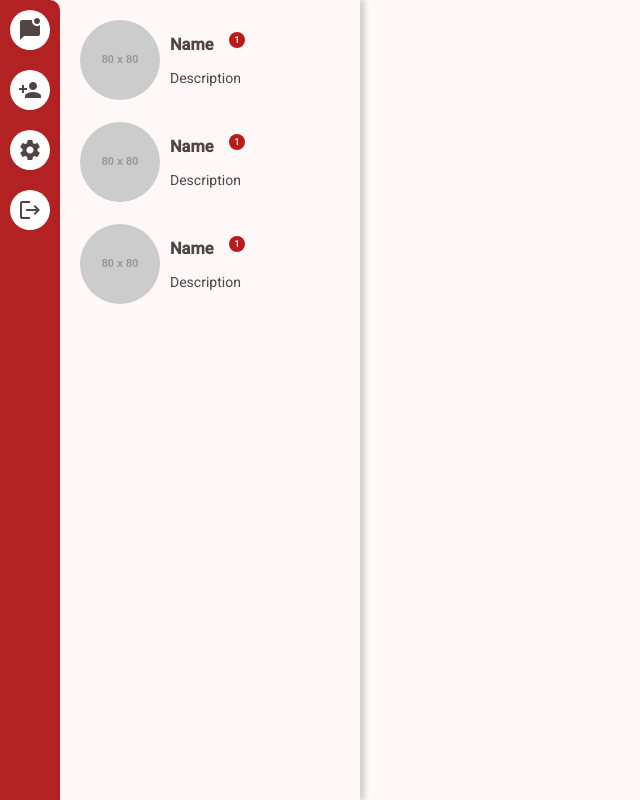
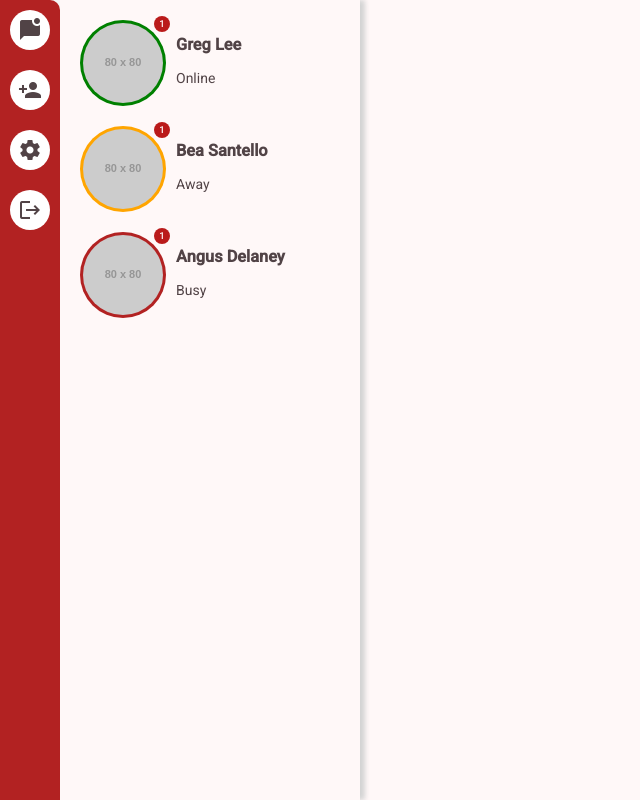
Before and after one commit to lfHagy/GoChat, an Angular app in the folder angular-client/: page /home in a window 1280 px wide. Shown: the whole page, without its empty margins (0-640 px from the left). Built offline with nearby package versions, Linux system fonts and the light colour scheme.

Commit message:
further backend planning, started mocking data, service creation and planning

```diff
--- a/angular-client/src/app/core/enums/status-enum.ts
+++ b/angular-client/src/app/core/enums/status-enum.ts
@@ -1,6 +1,6 @@
 export enum StatusEnum {
-  Online = 'online',
-  Offline = 'offline',
-  Away = 'away',
-  DoNotDisturb = 'busy'
+  Online = 'Online',
+  Offline = 'Offline',
+  Away = 'Away',
+  Busy = 'Busy'
 }
--- /dev/null
+++ b/angular-client/src/app/core/services/contacts-service.ts
@@ -0,0 +1,24 @@
+import { Injectable, signal } from '@angular/core';
+import { UserInterface } from '../interfaces/user-interface';
+import { StatusEnum } from '../enums/status-enum';
+
+@Injectable({ providedIn: 'root' })
+export class ContactsService {
+  contacts = signal<UserInterface[]>([]);
+
+  // MOCK DATA — remove once backend is integrated
+  private mockUsers: UserInterface[] = [
+    { id: '2', username: 'Greg Lee', status: StatusEnum.Online, contactList: [] },
+    { id: '3', username: 'Bea Santello', status: StatusEnum.Away, contactList: [] },
+    { id: '4', username: 'Angus Delaney', status: StatusEnum.Busy, contactList: [] }
+  ];
+
+  fetchContacts() { // backend will handle finding the correct users
+    this.contacts.set(this.mockUsers);
+    console.log("fetched contacts!", this.contacts())
+  }
+
+  updateContactStatus(userId: string, status: StatusEnum) { // will update statuses as it listens to socket we'll add later
+    // TODO
+  }
+}
--- a/angular-client/src/app/core/services/user-service.ts
+++ b/angular-client/src/app/core/services/user-service.ts
@@ -3,10 +3,13 @@ import { UserInterface } from '../interfaces/user-interface';
 import { StatusEnum } from '../enums/status-enum';
 import { Router } from '@angular/router';
 
-@Injectable({
-  providedIn: 'root'
-})
+@Injectable({ providedIn: 'root' })
 export class UserService {
+  router = inject(Router);
+
+  currentUser = signal<UserInterface | null>(null);
+
+  // MOCK LOGIN — remove once backend is integrated
   mockLoggedUser: UserInterface = {
     id: "1",
     username: "Angular John",
@@ -14,18 +17,13 @@ export class UserService {
     status: StatusEnum.Online
   }
 
-  router = inject(Router);
-
-  currentUser = signal<UserInterface | null>(null);
-
-
   login() {
     this.currentUser.set(this.mockLoggedUser);
-    console.log("logged user has username ", this.currentUser()?.username);
-    this.router.navigate(['/home'])
+    console.log("Logged in user:", this.currentUser()?.username);
+    this.router.navigate(['/home']);
   }
 
-  logout() { // TODO - add a dialogue to confirm if the user wants to logout
+  logout() {
     this.router.navigate([""]);
   }
 }
--- a/angular-client/src/app/pages/home/contact-bar/contact-bar.html
+++ b/angular-client/src/app/pages/home/contact-bar/contact-bar.html
@@ -1,5 +1,7 @@
-<app-contact-card (click)="navigateToChat()"/>
-<app-contact-card/>
-<app-contact-card/>
-
-<!-- TODO - this'll be a list that "grows by itself" as we fetch the contacts -->
+@if (contacts().length > 0) {
+  @for (contact of contacts(); track contact.id) {
+      <app-contact-card [user]="contact"/>
+  }
+} @else {
+    <h1>No contacts yet.</h1>
+}
--- a/angular-client/src/app/pages/home/contact-bar/contact-bar.scss
+++ b/angular-client/src/app/pages/home/contact-bar/contact-bar.scss
@@ -0,0 +1,7 @@
+.contact-card:hover {
+    background-color: red;
+}
+
+.contact-card {
+    background-color: blue;
+}
--- a/angular-client/src/app/pages/home/contact-bar/contact-bar.ts
+++ b/angular-client/src/app/pages/home/contact-bar/contact-bar.ts
@@ -1,6 +1,6 @@
-import { Component, inject } from '@angular/core';
+import { Component, Inject, inject, OnInit } from '@angular/core';
 import { ContactCard } from './contact-card/contact-card';
-import { Router } from '@angular/router';
+import { ContactsService } from '../../../core/services/contacts-service';
 
 @Component({
   selector: 'app-contact-bar',
@@ -8,10 +8,12 @@ import { Router } from '@angular/router';
   templateUrl: './contact-bar.html',
   styleUrl: './contact-bar.scss'
 })
-export class ContactBar {
-  router = inject(Router);
+export class ContactBar implements OnInit {
+  contactsService = inject(ContactsService);
 
-  navigateToChat() {
-    this.router.navigate(["/home/chat"]); // when we have proper chat ids, navigate to home/chat/id
+  contacts = this.contactsService.contacts;
+
+  ngOnInit() {
+    this.contactsService.fetchContacts();
   }
 }
--- a/angular-client/src/app/pages/home/contact-bar/contact-card/contact-card.html
+++ b/angular-client/src/app/pages/home/contact-bar/contact-card/contact-card.html
@@ -1,9 +1,10 @@
-<span>
-    <div class="contact-card-wrapper">
-        <img src="https://placehold.co/80" id="contact-profile-picture"/>
-        <div class="contact-card-info">
-            <h3 matBadge="1">Name</h3>
-            <p>Description</p>
-        </div>
+<span class="contact-card-wrapper" (click)="navigateToChat()">
+    <div id="contact-profile-picture-status" [style.backgroundColor]="statusColors[user.status]" matBadge="1">
+        <img src="https://placehold.co/80" id="contact-profile-picture" />
+    </div>
+
+    <div class="contact-card-info">
+        <h3>{{ user.username }}</h3>
+        <p>{{ user.status }}</p>
     </div>
 </span>
--- a/angular-client/src/app/pages/home/contact-bar/contact-card/contact-card.scss
+++ b/angular-client/src/app/pages/home/contact-bar/contact-card/contact-card.scss
@@ -2,6 +2,15 @@
     display: flex;
     flex-flow: row nowrap;
     padding: 10px;
+    border-radius: 20px;
+}
+
+.contact-card-wrapper:hover {
+    background-color: whitesmoke;
+}
+
+.contact-card-wrapper:active {
+    background-color: lightgray;
 }
 
 #contact-profile-picture {
@@ -10,6 +19,13 @@
     border-radius: 100%;
 }
 
+#contact-profile-picture-status {
+    display: flex;
+    justify-items: center;
+    padding: 3px;
+    border-radius: 100%;
+}
+
 .contact-card-info {
     margin-left: 10px;
 }
--- a/angular-client/src/app/pages/home/contact-bar/contact-card/contact-card.ts
+++ b/angular-client/src/app/pages/home/contact-bar/contact-card/contact-card.ts
@@ -1,12 +1,28 @@
-import { Component } from '@angular/core';
+import { Component, inject, Input } from '@angular/core';
 import { MatBadgeModule } from '@angular/material/badge';
+import { Router } from '@angular/router';
+import { UserInterface } from '../../../../core/interfaces/user-interface';
+import { StatusEnum } from '../../../../core/enums/status-enum';
 
 @Component({
   selector: 'app-contact-card',
-  imports: [ MatBadgeModule ],
+  imports: [MatBadgeModule],
   templateUrl: './contact-card.html',
   styleUrl: './contact-card.scss'
 })
 export class ContactCard {
+  @Input() user!: UserInterface;
 
+  router = inject(Router);
+
+  navigateToChat() {
+    this.router.navigate(["/home/chat"]); // when we have proper chat ids, navigate to home/chat/id
+  }
+
+  readonly statusColors: Record<StatusEnum, string> = {
+    [StatusEnum.Online]: 'green',
+    [StatusEnum.Away]: 'orange',
+    [StatusEnum.Busy]: 'firebrick', // match your enum name
+    [StatusEnum.Offline]: 'darkgray'
+  };
 }
```
Also changed, not shown: 1 other file (tests, documents, lock files or other folders).
